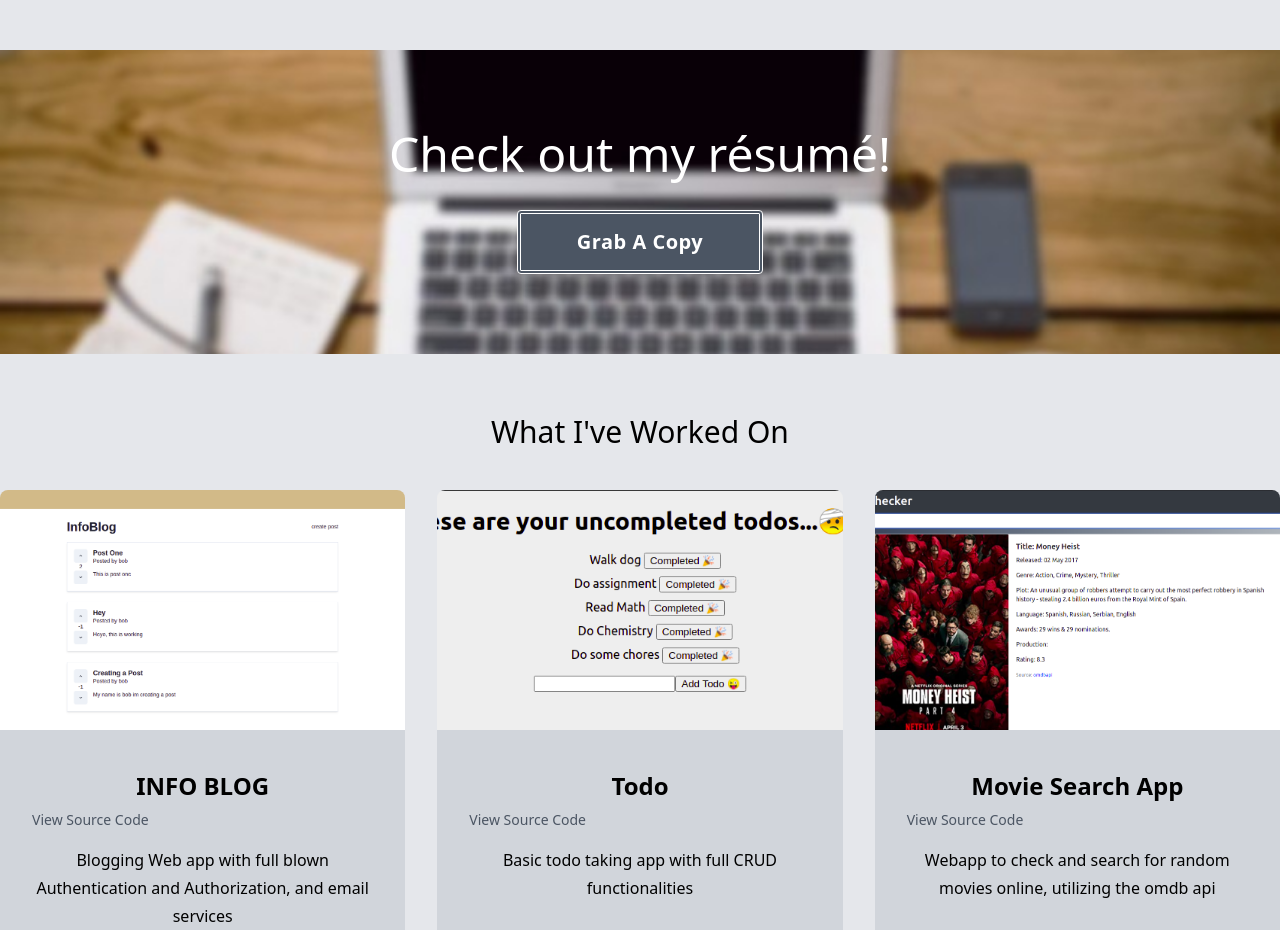
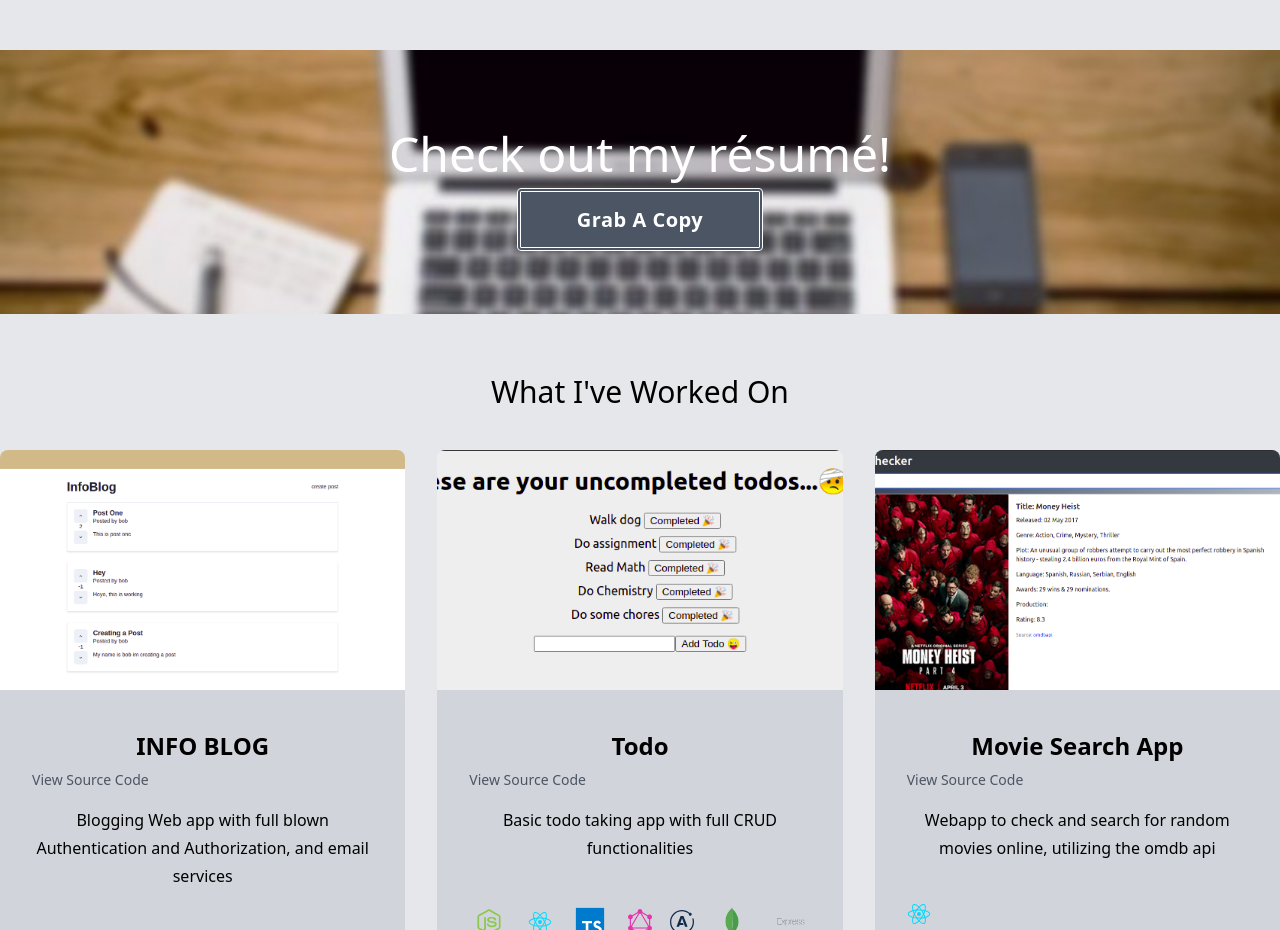
Before and after one commit to ayeolakenny/portfoliov2, a Next.js app: page / in a window 1280 px wide. Shown: the part 2788-3718 px from the top of the page. Built offline with nearby package versions, Linux system fonts and the light colour scheme.

Commit message:
bug('fixing images issue on prod')

```diff
--- a/components/Resume.tsx
+++ b/components/Resume.tsx
@@ -8,10 +8,14 @@ const Resume: React.FC<{}> = ({}) => (
         <div className="">
           <div className="">
             <div className="">
-              <h2 className="text-white text-5xl">Check out my résumé!</h2>
-              <button className="mt-8 px-14 py-3.5 bg-transparent border-double border-4 border-white bg-gray-600 rounded text-white font-bold tracking-wide shadow-xl hover:bg-gray-800 hover:shadow-md text-xl">
+              <h2 className="text-white text-5xl mb-7">Check out my résumé!</h2>
+              <a
+                href="/resume2021.pdf"
+                target="_blank"
+                className="mt-8 px-14 py-3.5 bg-transparent border-double border-4 border-white bg-gray-600 rounded text-white font-bold tracking-wide shadow-xl hover:bg-gray-800 hover:shadow-md text-xl"
+              >
                 Grab A Copy
-              </button>
+              </a>
             </div>
           </div>
         </div>
```
Also changed, not shown: pages/_app.tsx (+13 -0 lines), 1 other file (tests, documents, lock files or other folders).
